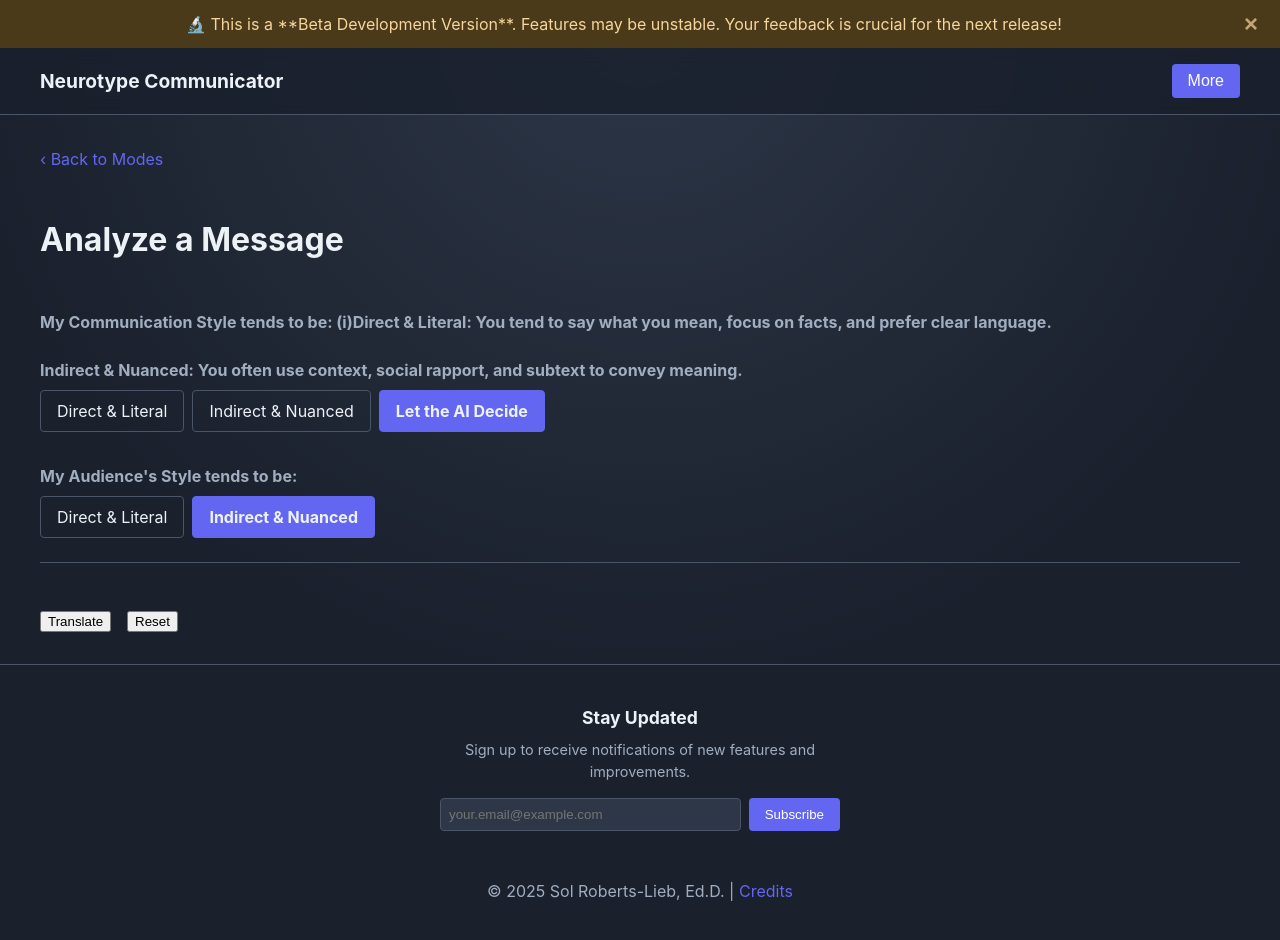
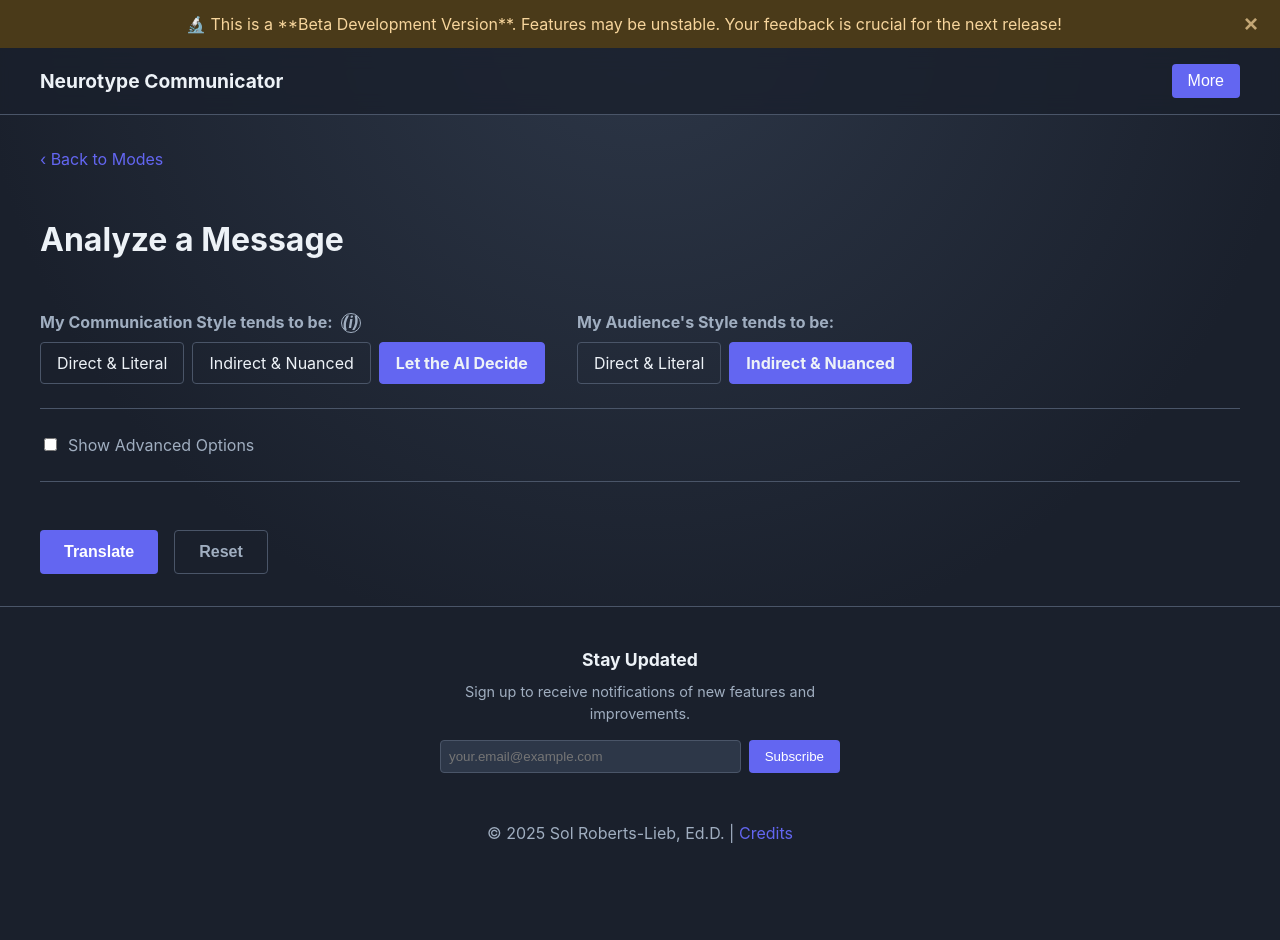
Before and after one commit to SolFlourishes/neurotype-communicator-frontend, a React (Vite) app: page /translate/1 in a window 1280 px wide. Shown: the top 940 px of the page. After the commit the page ends 901 px from the top, so only its background shows below. Built offline with nearby package versions, Linux system fonts and the light colour scheme.

Commit message:
Feature: Basic and Advanced Modes

```diff
--- a/src/pages/TranslatePage.css
+++ b/src/pages/TranslatePage.css
@@ -63,7 +63,75 @@
   color: var(--text-primary);
 }
 
-/* --- NEW Four-Box Grid Layout --- */
+.tooltip-container {
+  position: relative;
+  display: inline-block;
+  cursor: pointer;
+  margin-left: 0.5rem;
+  border: 1px solid var(--text-secondary);
+  border-radius: 50%;
+  width: 18px;
+  height: 18px;
+  text-align: center;
+  line-height: 16px;
+  font-style: italic;
+  color: var(--text-secondary);
+}
+
+.tooltip-text {
+  visibility: hidden;
+  width: 250px;
+  background-color: var(--surface);
+  color: var(--text-primary);
+  text-align: left;
+  border-radius: 6px;
+  padding: 1rem;
+  position: absolute;
+  z-index: 1;
+  bottom: 125%;
+  left: 50%;
+  margin-left: -125px;
+  opacity: 0;
+  transition: opacity 0.3s;
+  border: 1px solid var(--border);
+  font-style: normal;
+  font-weight: normal;
+}
+
+.tooltip-text strong {
+    color: var(--primary);
+}
+
+.tooltip-container:hover .tooltip-text {
+  visibility: visible;
+  opacity: 1;
+}
+
+.advanced-mode-toggle {
+  margin-bottom: 1.5rem;
+  padding-bottom: 1.5rem;
+  border-bottom: 1px solid var(--border);
+}
+
+.advanced-mode-toggle label {
+  cursor: pointer;
+  display: flex;
+  align-items: center;
+  gap: 0.5rem;
+  color: var(--text-secondary);
+}
+
+.advanced-options {
+  background-color: rgba(0, 0, 0, 0.1);
+  border: 1px solid var(--border);
+  border-radius: 8px;
+  padding: 1.5rem;
+  margin-bottom: 1.5rem;
+  display: flex;
+  flex-wrap: wrap;
+  gap: 2rem;
+}
+
 .four-box-grid {
   display: grid;
   grid-template-columns: repeat(auto-fit, minmax(400px, 1fr));
@@ -108,23 +176,93 @@
   padding: 0.5rem;
   border-radius: 4px;
   background-color: var(--background);
+  min-height: 168px; /* Match textarea min-height + padding */
 }
 
-/* --- (Rest of the CSS remains similar) --- */
 .button-group {
   display: flex;
   gap: 1rem;
   margin-top: 1.5rem;
 }
 
-.button-group button { /* ... */ }
-.reset-button { /* ... */ }
-.loading-spinner, .error-message { /* ... */ }
-.response-container { /* This is now the feedback area */
+.button-group button {
+  padding: 0.75rem 1.5rem;
+  border: none;
+  border-radius: 4px;
+  font-size: 1rem;
+  font-weight: bold;
+  cursor: pointer;
+}
+
+button[type="submit"],
+.button-group button:first-child {
+  background-color: var(--primary);
+  color: white;
+}
+
+button[type="submit"]:disabled,
+.button-group button:first-child:disabled {
+  background-color: #444;
+  cursor: not-allowed;
+}
+
+.reset-button {
+  background-color: transparent;
+  border: 1px solid var(--border) !important;
+  color: var(--text-secondary);
+}
+
+.loading-spinner, .error-message {
+  margin-top: 2rem;
+  text-align: center;
+  font-size: 1.2rem;
+}
+
+.error-message {
+  color: #ff8080;
+}
+
+.response-container {
   margin-top: 3rem;
   border-top: 1px solid var(--border);
   padding-top: 2rem;
 }
-.feedback-container { /* ... */ }
-.submit-feedback-button { /* ... */ }
-.success-message { /* ... */ }
+
+.feedback-container {
+  display: flex;
+  flex-direction: column;
+  gap: 1.5rem;
+  margin-top: 2rem;
+  border-top: 1px dashed #555;
+  padding-top: 2rem;
+}
+
+.submit-feedback-button {
+  align-self: flex-start;
+  padding: 0.75rem 1.5rem;
+  border: 1px solid var(--success-border);
+  border-radius: 4px;
+  font-size: 1rem;
+  font-weight: bold;
+  cursor: pointer;
+  background-color: var(--success-bg);
+  color: var(--success-text);
+}
+
+.success-message {
+  margin-top: 1.5rem;
+  padding: 1rem;
+  border-radius: 4px;
+  text-align: center;
+  background-color: var(--success-bg);
+  border: 1px solid var(--success-border);
+  color: var(--success-text);
+}
+
+.response-section {
+    /* This rule is now handled by .ai-output and .io-box */
+}
+
+.response-section * {
+    /* This is no longer needed with the more specific styles above */
+}
--- a/src/pages/TranslatePage.jsx
+++ b/src/pages/TranslatePage.jsx
@@ -7,14 +7,29 @@ import './TranslatePage.css';
 
 function TranslatePage() {
   const { mode } = useParams();
+
+  // New state for advanced mode
+  const [isAdvancedMode, setIsAdvancedMode] = useState(false);
+
+  // Beta style selectors
   const [senderStyle, setSenderStyle] = useState('let-ai-decide');
   const [receiverStyle, setReceiverStyle] = useState('indirect');
+
+  // Advanced neurotype selectors
+  const [senderNeurotype, setSenderNeurotype] = useState('neurodivergent');
+  const [receiverNeurotype, setReceiverNeurotype] = useState('neurotypical');
+
+  // Form inputs
   const [text, setText] = useState('');
   const [context, setContext] = useState('');
   const [interpretation, setInterpretation] = useState('');
+
+  // API & UI state
   const [loading, setLoading] = useState(false);
   const [error, setError] = useState(null);
   const [aiResponse, setAiResponse] = useState(null);
+
+  // Feedback state
   const [responseRating, setResponseRating] = useState(0);
   const [responseComment, setResponseComment] = useState('');
   const [explanationRating, setExplanationRating] = useState(0);
@@ -31,7 +46,6 @@ function TranslatePage() {
     let finalSenderStyle = senderStyle;
     const textForClassification = mode === 'draft' ? (context || text) : text;
 
-
     try {
       if (senderStyle === 'let-ai-decide') {
         if (!textForClassification) {
@@ -43,7 +57,12 @@ function TranslatePage() {
         finalSenderStyle = classificationResponse.data.style;
       }
 
-      const requestBody = { mode, text, context, interpretation, sender: finalSenderStyle, receiver: receiverStyle };
+      // In a future step, we will pass the advanced selectors here
+      const requestBody = {
+        mode, text, context, interpretation,
+        sender: finalSenderStyle,
+        receiver: receiverStyle
+      };
       const translateResponse = await axios.post('/api/translate', requestBody);
 
       const cleanupString = (str) => {
@@ -72,12 +91,8 @@ function TranslatePage() {
 
   const handleFeedbackSubmit = async () => {
     const feedbackData = {
-      responseRating,
-      responseComment,
-      explanationRating,
-      explanationComment,
-      mode,
-      version: version,
+      responseRating, responseComment, explanationRating,
+      explanationComment, mode, version,
     };
     try {
       await axios.post('/api/feedback', feedbackData);
@@ -150,6 +165,48 @@ function TranslatePage() {
         </div>
       </div>
 
+      <div className="advanced-mode-toggle">
+        <label>
+          <input
+            type="checkbox"
+            checked={isAdvancedMode}
+            onChange={() => setIsAdvancedMode(!isAdvancedMode)}
+          />
+          Show Advanced Options
+        </label>
+      </div>
+
+      {isAdvancedMode && (
+        <div className="advanced-options">
+          <div className="selector-group">
+            <label>My Neurotype (Advanced)</label>
+            <div className="options">
+              <label className={senderNeurotype === 'neurodivergent' ? 'selected' : ''}>
+                <input type="radio" name="sender-nt" value="neurodivergent" checked={senderNeurotype === 'neurodivergent'} onChange={(e) => setSenderNeurotype(e.target.value)} />
+                Neurodivergent
+              </label>
+              <label className={senderNeurotype === 'neurotypical' ? 'selected' : ''}>
+                <input type="radio" name="sender-nt" value="neurotypical" checked={senderNeurotype === 'neurotypical'} onChange={(e) => setSenderNeurotype(e.target.value)} />
+                Neurotypical
+              </label>
+            </div>
+          </div>
+          <div className="selector-group">
+            <label>Audience's Neurotype (Advanced)</label>
+            <div className="options">
+              <label className={receiverNeurotype === 'neurodivergent' ? 'selected' : ''}>
+                <input type="radio" name="receiver-nt" value="neurodivergent" checked={receiverNeurotype === 'neurodivergent'} onChange={(e) => setReceiverNeurotype(e.target.value)} />
+                Neurodivergent
+              </label>
+              <label className={receiverNeurotype === 'neurotypical' ? 'selected' : ''}>
+                <input type="radio" name="receiver-nt" value="neurotypical" checked={receiverNeurotype === 'neurotypical'} onChange={(e) => setReceiverNeurotype(e.target.value)} />
+                Neurotypical
+              </label>
+            </div>
+          </div>
+        </div>
+      )}
+
       <div className="four-box-grid">
         {currentBoxes.map((box, index) => (
           <div key={index} className={`io-box ${box.isUserInput ? 'user-input' : ''}`}>
```
